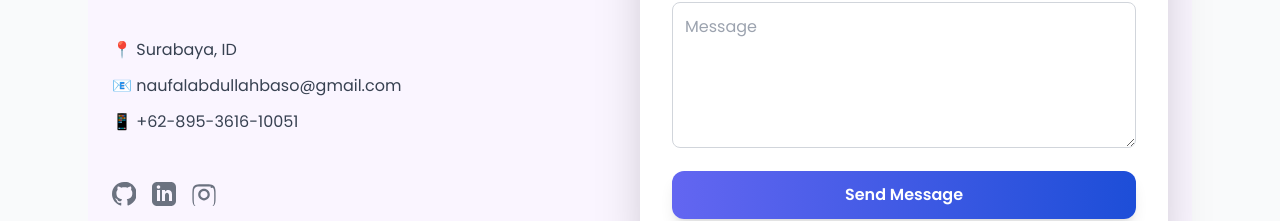
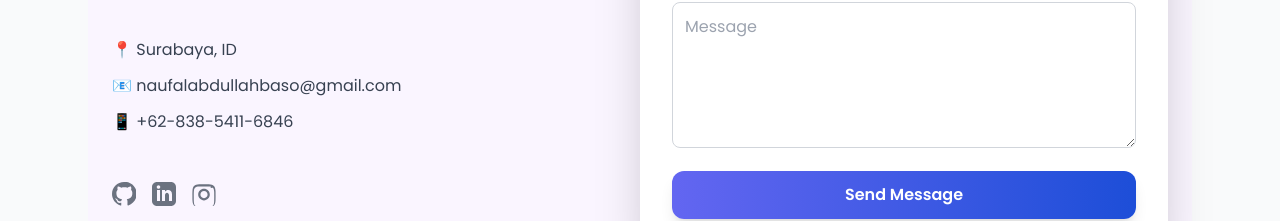
Before and after one commit to NaufalGH77/personal_profile, a React (Create React App) app: page / in a window 1280 px wide. Shown: the part 4111-4332 px from the top of the page. Built offline with nearby package versions, Linux system fonts and the light colour scheme.

Commit message:
ganti nomor hp

```diff
--- a/src/components/ContactSection.js
+++ b/src/components/ContactSection.js
@@ -21,7 +21,7 @@ function ContactSection() {
             <div className="space-y-3 pt-6 text-gray-700">
               <p>📍 Surabaya, ID</p>
               <p>📧 naufalabdullahbaso@gmail.com</p>
-              <p>📱 +62-895-3616-10051</p>
+              <p>📱 +62-838-5411-6846</p>
             </div>
 
             {/* Social Icons (dengan SVG) */}
```
